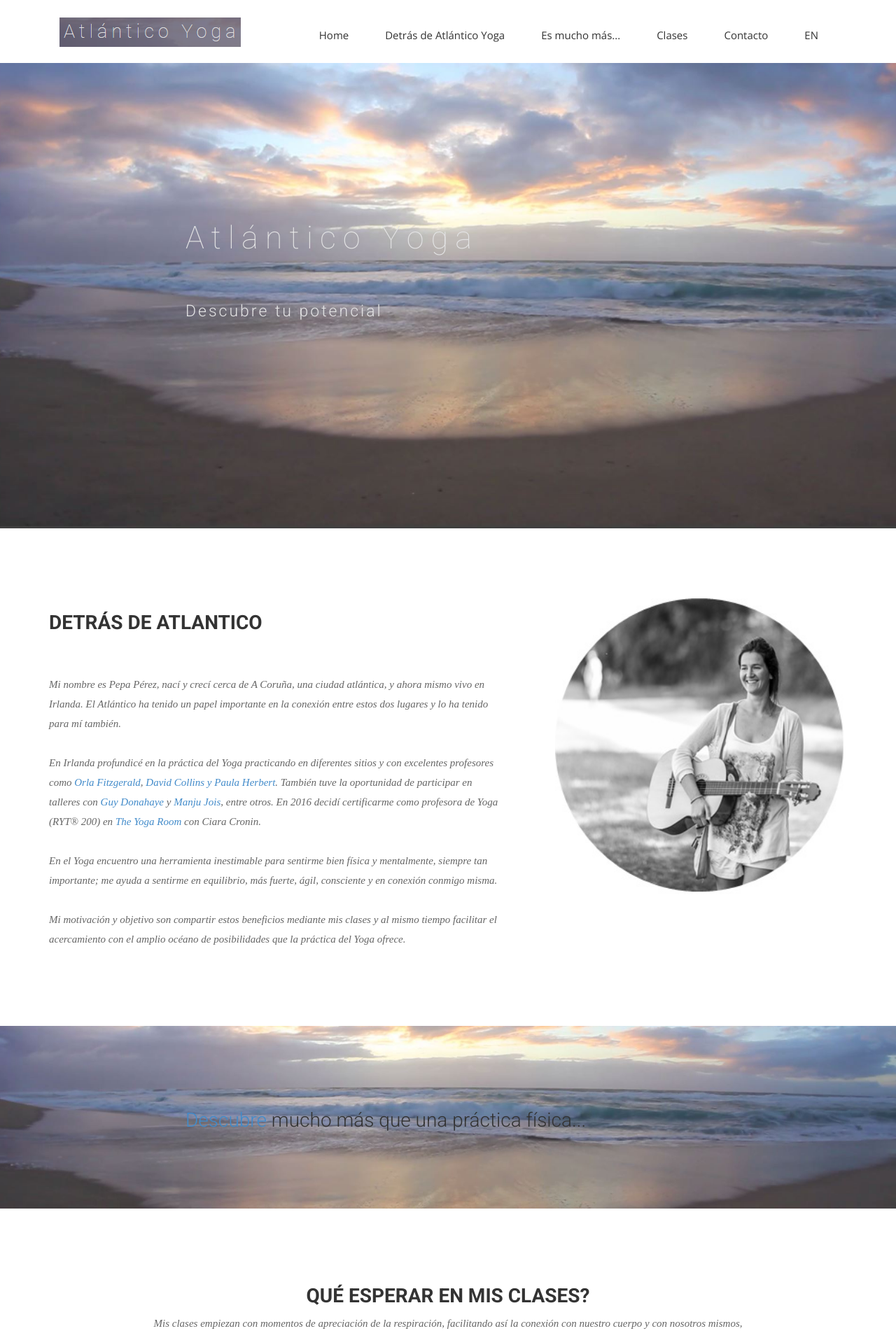
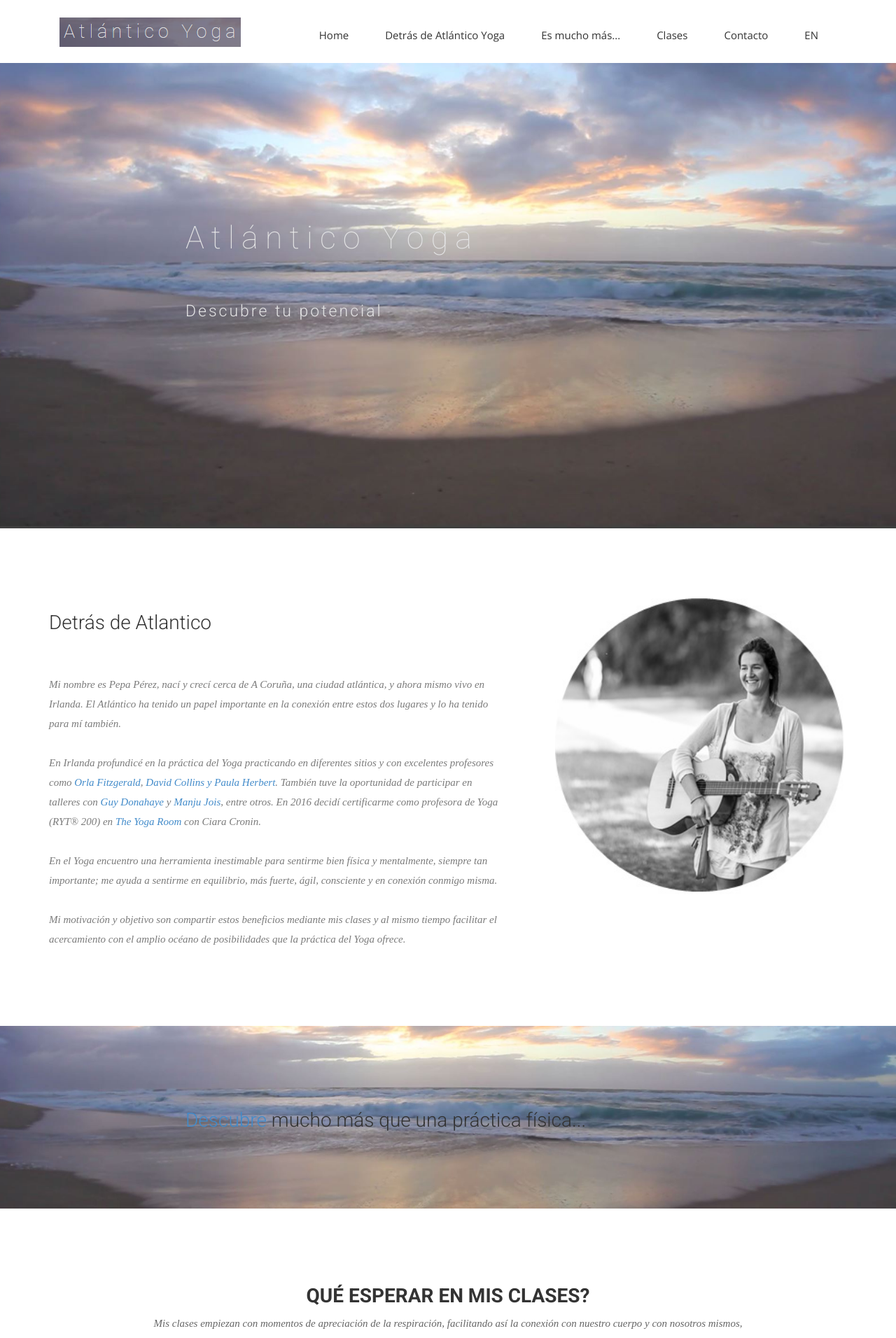
Before and after one commit to mpbarral/atlanticoyoga, a Jekyll site: the page built from index.html, in a window 1280 px wide. Shown: the top 1912 px of the page at 70% size. Built offline with Jekyll 4.4.1, drawn with Linux system fonts in a browser that asks for light colours; nearby versions of some CDN libraries; some web fonts are replaced.

Commit message:
changin h2 for h3

```diff
--- a/index.html
+++ b/index.html
@@ -22,15 +22,15 @@ permalink: /
   <div class="container">
     <div class="row">
       <div class="col-md-7 col-sm-12">
-        <!--<div class="block">-->
+        <div class="block">
           <div class="section-title">
-            <h2>Detrás de Atlantico</h2>
+            <h3>Detrás de Atlantico</h3>
             <p> <br />Mi nombre es Pepa Pérez, nací y crecí cerca de A Coruña, una ciudad atlántica, y ahora mismo vivo en Irlanda. El Atlántico ha tenido un papel importante en la conexión entre estos dos lugares y lo ha tenido para mí también.<br /><br />
 									En Irlanda profundicé en la práctica del Yoga practicando en diferentes sitios y con excelentes profesores como <a href="http://tranquil.ie/">Orla Fitzgerald</a>, <a href="http://www.ashtanga.ie/"> David Collins y Paula Herbert</a>. También tuve la oportunidad de participar en talleres con  <a href="http://www.aysnyc.org/index.php?option=com_content&task=view&id=247&Itemid=262">Guy Donahaye</a> y <a href="http://manjujois.com/"> Manju Jois</a>, entre otros. En 2016 decidí certificarme como profesora de Yoga (RYT® 200) en <a href="http://yoga.ie/">The Yoga Room</a> con Ciara Cronin. <br /><br />
 									En el Yoga encuentro una herramienta inestimable para sentirme bien física y mentalmente, siempre tan importante; me ayuda a sentirme en equilibrio, más fuerte, ágil, consciente y en conexión conmigo misma.<br /><br />
 									Mi motivación y objetivo son compartir estos beneficios mediante mis clases y al mismo tiempo facilitar el acercamiento con el amplio océano de posibilidades que la práctica del Yoga ofrece. </p>
           </div>
-        <!--</div>-->
+        </div>
       </div><!-- .col-md-7 close -->
       <div class="col-md-5 col-sm-12">
         <div class="block">
--- a/masque.html
+++ b/masque.html
@@ -22,7 +22,7 @@
   <div class="container">
     <div class="row">
       <div class="col-md-7 col-sm-12">
-       <!-- <div class="block">-->
+       <div class="block">
           <div class="section-title">
   <!--  <article class="post featured">-->
       <!--<header class="major">-->
@@ -43,7 +43,7 @@
       <!--</header>-->
     <!--</article>-->
       </div>
-    <!--</div>-->
+    </div>
   </div><!-- .col-md-7 close -->
    <div class="col-md-5 col-sm-12">
   <div class="block">
```
Lines whose indentation alone changed are shown as unchanged.
